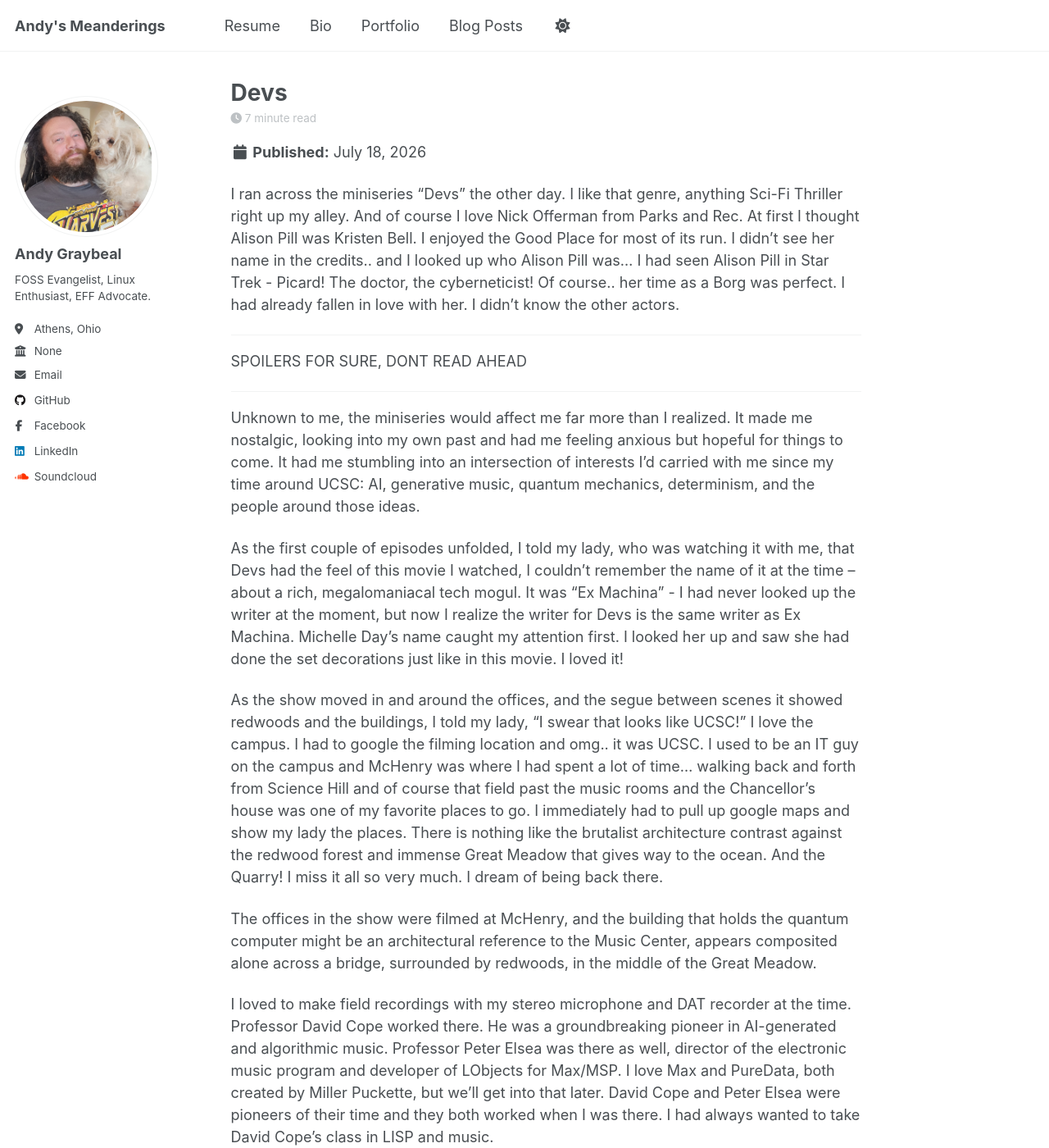
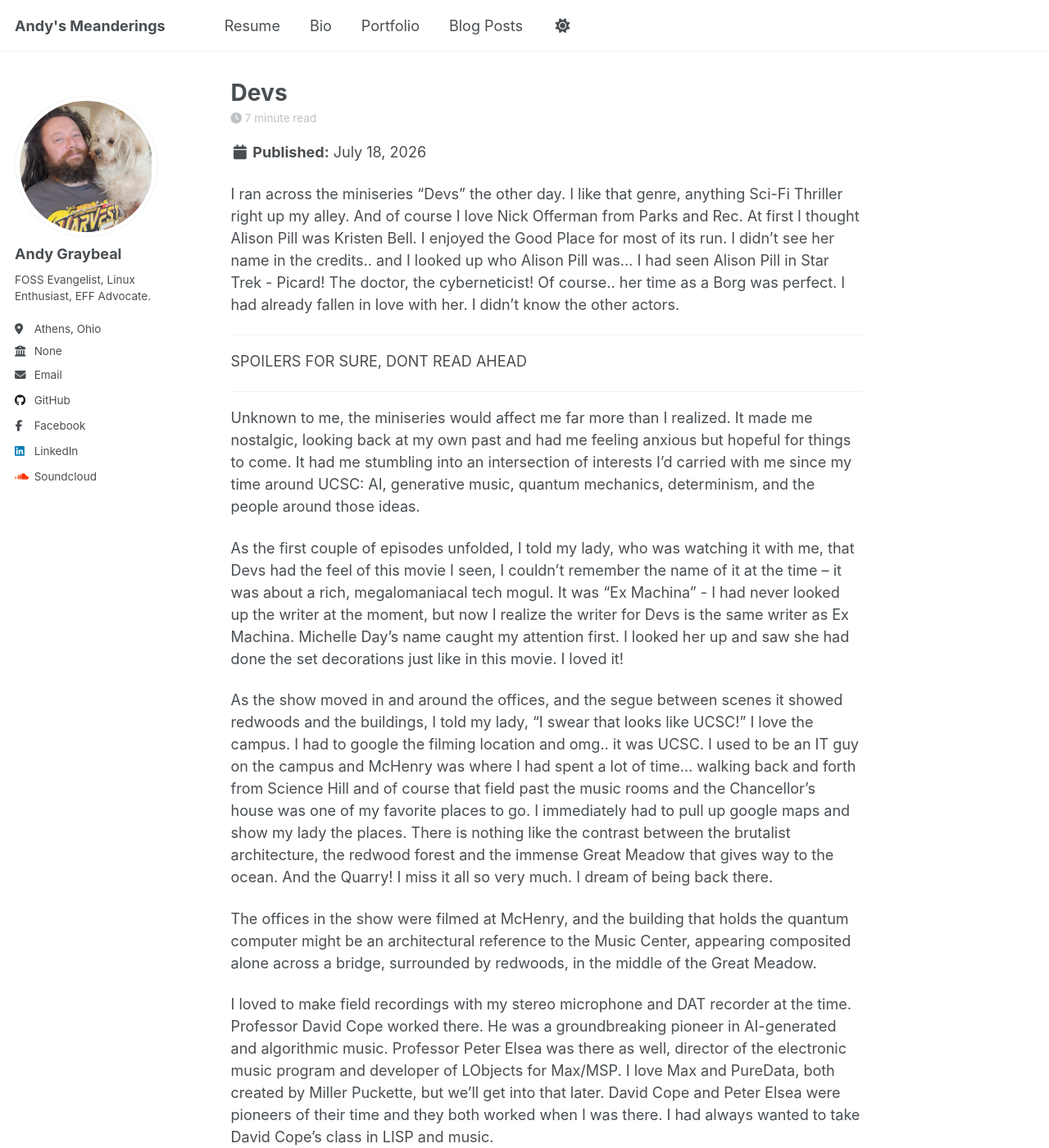
Before and after one commit to andy-graybeal/andy-graybeal.github.io, a Jekyll site: the page built from _posts/2026-07-18-blog-post-1.md, in a window 1280 px wide and 1400 px high. Shown: the whole window at 82% size. Built offline with Jekyll 4.4.1, drawn with Linux system fonts in a browser that asks for light colours; a script that is not in the unit is left out; some of the changed text lies outside the part shown.

Commit message:
Refine language and clarity in blog post

```diff
--- a/_posts/2026-07-18-blog-post-1.md
+++ b/_posts/2026-07-18-blog-post-1.md
@@ -16,13 +16,13 @@ SPOILERS FOR SURE, DONT READ AHEAD
 
 ---
 
-Unknown to me, the miniseries would affect me far more than I realized. It made me nostalgic, looking into my own past and had me feeling anxious but hopeful for things to come.  It had me stumbling into an intersection of interests I'd carried with me since my time around UCSC: AI, generative music, quantum mechanics, determinism, and the people around those ideas.
+Unknown to me, the miniseries would affect me far more than I realized. It made me nostalgic, looking back at my own past and had me feeling anxious but hopeful for things to come.  It had me stumbling into an intersection of interests I'd carried with me since my time around UCSC: AI, generative music, quantum mechanics, determinism, and the people around those ideas.
 
-As the first couple of episodes unfolded, I told my lady, who was watching it with me, that Devs had the feel of this movie I watched, I couldn't remember the name of it at the time -- about a rich, megalomaniacal tech mogul.  It was "Ex Machina" - I had never looked up the writer at the moment, but now I realize the writer for Devs is the same writer as Ex Machina.  Michelle Day's name caught my attention first. I looked her up and saw she had done the set decorations just like in this movie.  I loved it!
+As the first couple of episodes unfolded, I told my lady, who was watching it with me, that Devs had the feel of this movie I seen, I couldn't remember the name of it at the time -- it was about a rich, megalomaniacal tech mogul.  It was "Ex Machina" - I had never looked up the writer at the moment, but now I realize the writer for Devs is the same writer as Ex Machina.  Michelle Day's name caught my attention first. I looked her up and saw she had done the set decorations just like in this movie.  I loved it!
 
-As the show moved in and around the offices, and the segue between scenes it showed redwoods and the buildings, I told my lady, "I swear that looks like UCSC!"  I love the campus.  I had to google the filming location and omg.. it was UCSC.  I used to be an IT guy on the campus and McHenry was where I had spent a lot of time... walking back and forth from Science Hill and of course that field past the music rooms and the Chancellor's house was one of my favorite places to go. I immediately had to pull up google maps and show my lady the places.  There is nothing like the brutalist architecture contrast against the redwood forest and immense Great Meadow that gives way to the ocean.  And the Quarry!  I miss it all so very much.  I dream of being back there.
+As the show moved in and around the offices, and the segue between scenes it showed redwoods and the buildings, I told my lady, "I swear that looks like UCSC!"  I love the campus.  I had to google the filming location and omg.. it was UCSC.  I used to be an IT guy on the campus and McHenry was where I had spent a lot of time... walking back and forth from Science Hill and of course that field past the music rooms and the Chancellor's house was one of my favorite places to go. I immediately had to pull up google maps and show my lady the places.  There is nothing like the contrast between the brutalist architecture, the redwood forest and the immense Great Meadow that gives way to the ocean.  And the Quarry!  I miss it all so very much.  I dream of being back there.
 
-The offices in the show were filmed at McHenry, and the building that holds the quantum computer might be an architectural reference to the Music Center, appears composited alone across a bridge, surrounded by redwoods, in the middle of the Great Meadow.
+The offices in the show were filmed at McHenry, and the building that holds the quantum computer might be an architectural reference to the Music Center, appearing composited alone across a bridge, surrounded by redwoods, in the middle of the Great Meadow.
 
 I loved to make field recordings with my stereo microphone and DAT recorder at the time.  Professor David Cope worked there. He was a groundbreaking pioneer in AI-generated and algorithmic music. Professor Peter Elsea was there as well, director of the electronic music program and developer of LObjects for Max/MSP. I love Max and PureData, both created by Miller Puckette, but we'll get into that later.  David Cope and Peter Elsea were pioneers of their time and they both worked when I was there.  I had always wanted to take David Cope's class in LISP and music.
 
```
Also changed, not shown: other parts of _posts/2026-07-18-blog-post-1.md (+5 -3 lines).
